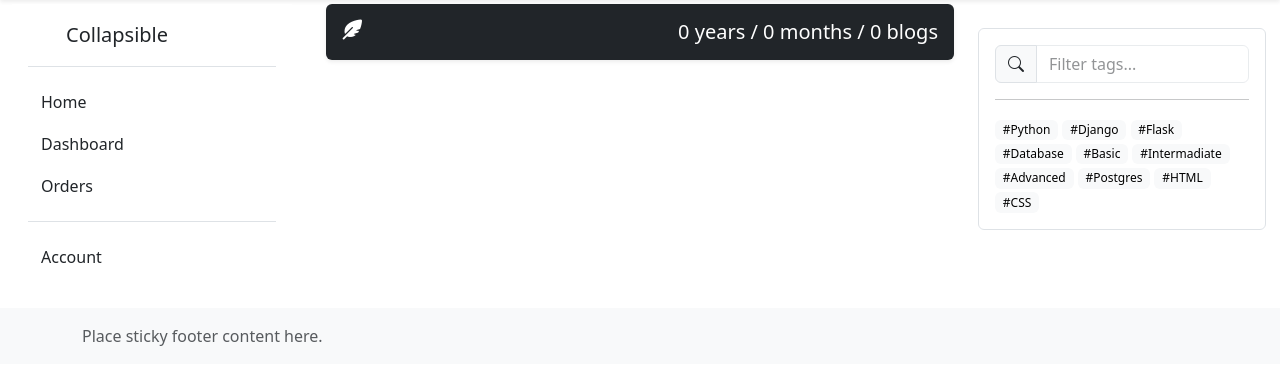
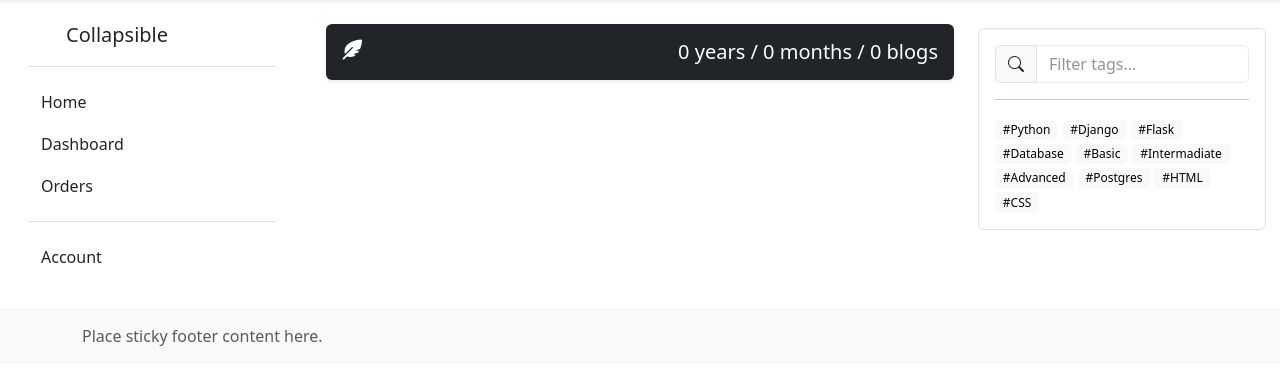
Before and after one commit to AsadbekSolijonov/DjangoBlog, a Django app: page /blog/1/ in a window 1280 px wide. Shown: the part 72-457 px from the top of the page. Run offline with Django 5.2, Linux system fonts and the light colour scheme; data comes from the database, SQL or seed files in the repository.

Commit message:
17-fev 17:43

```diff
--- a/blog/templates/blog/index.html
+++ b/blog/templates/blog/index.html
@@ -19,7 +19,7 @@
 {# start blog content#}
 {% block content %}
     {# start container #}
-    <div class="mt-1">
+    <div class="mt-4">
         {# Start Results, Years, Months, Blogs #}
         <h5 class="text-end z-2 fw-lighter sticky-top bg-dark text-white fluid shadow-sm p-3 mb-3 bg-body-white rounded"
             style="top:70px;">
```
